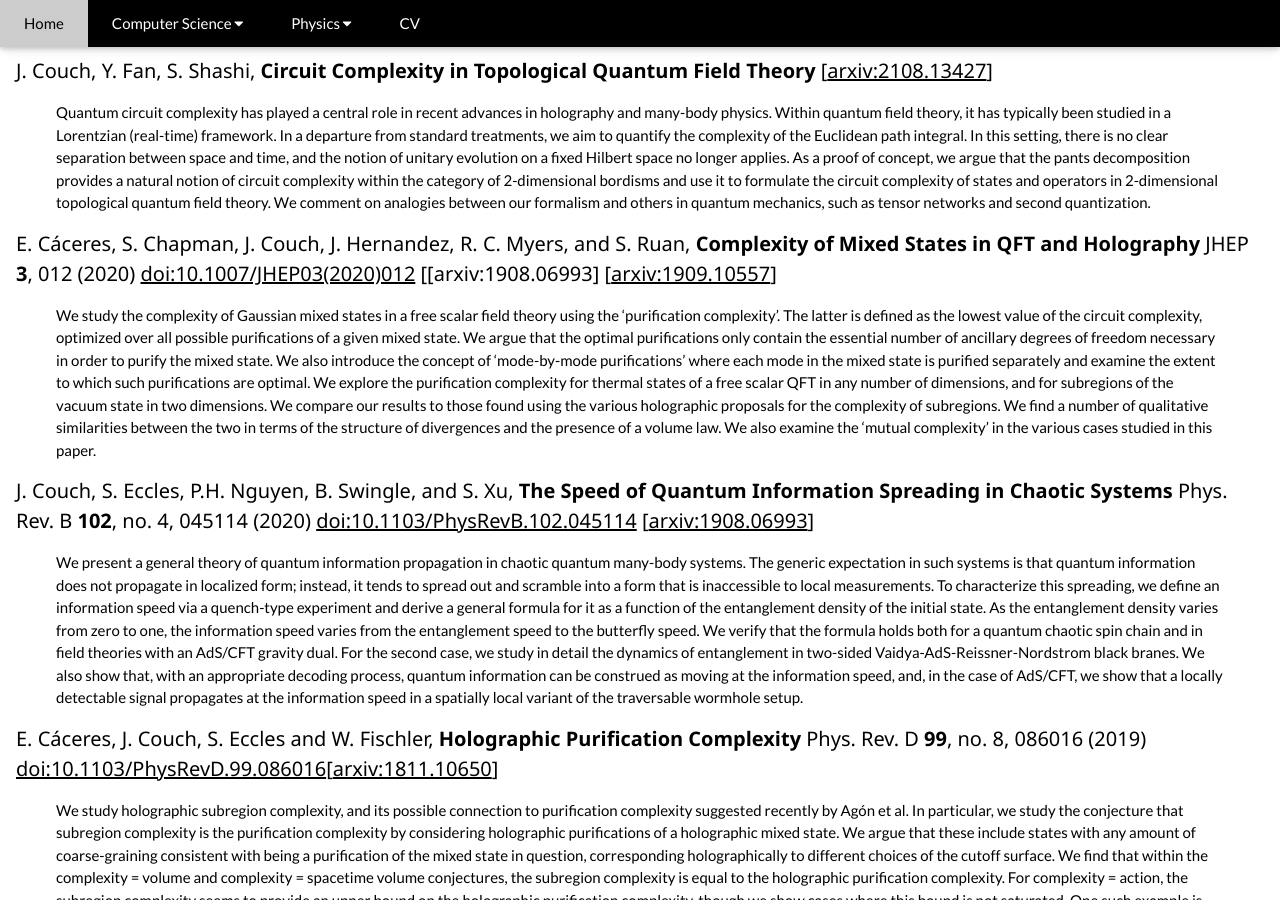
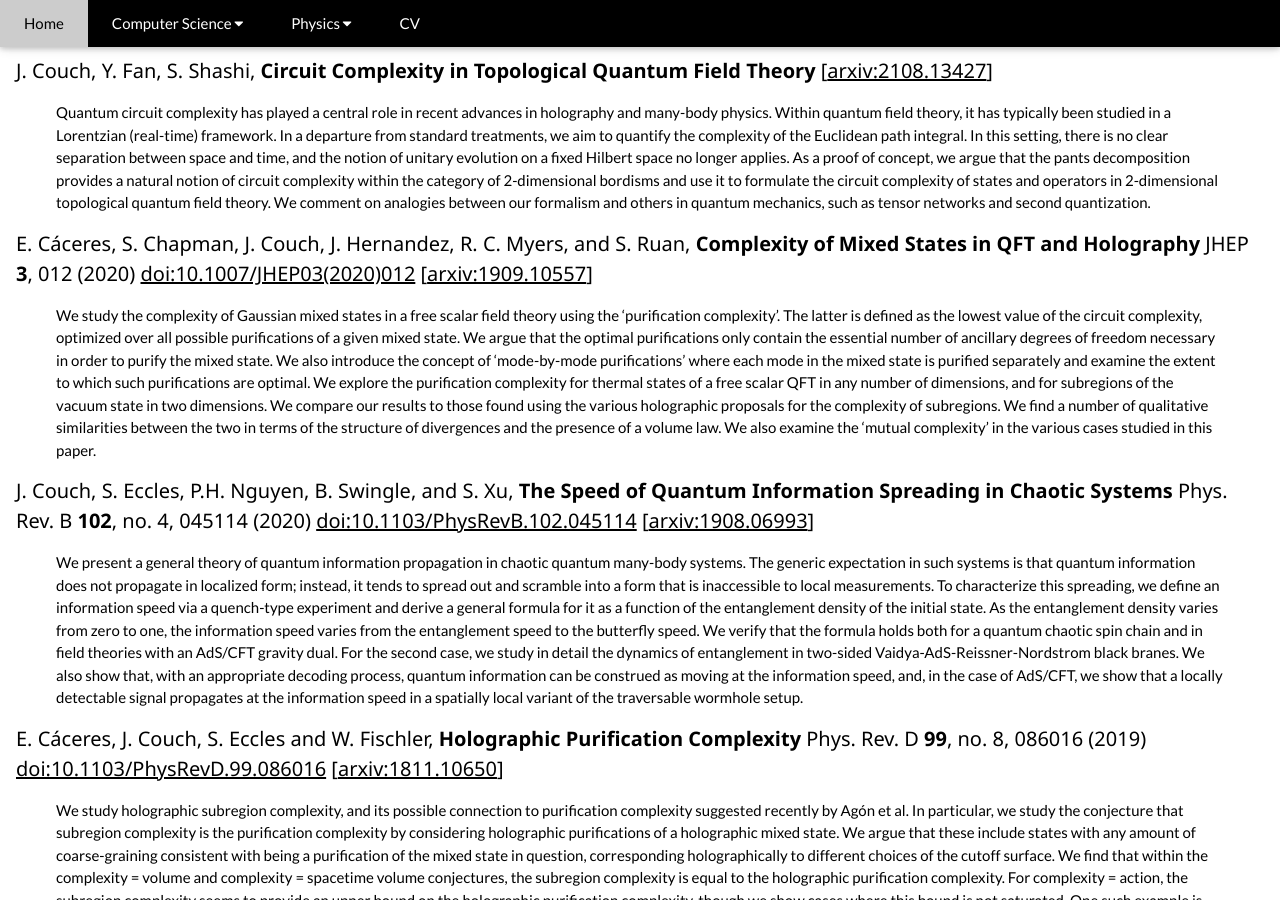
Before and after one commit to IosiaLectus/iosialectus.github.io, a Jekyll site: the page built from physics.html, in a window 1280 px wide and 900 px high, scrolled down 3594 px. Built offline with Jekyll 4.4.1, drawn with Linux system fonts in a browser that asks for light colours; formulas are drawn with MathJax 3.

Commit message:
minor changes to publications.md

```diff
--- a/_includes/publications.md
+++ b/_includes/publications.md
@@ -5,7 +5,7 @@
 
 > Quantum circuit complexity has played a central role in recent advances in holography and many-body physics. Within quantum field theory, it has typically been studied in a Lorentzian (real-time) framework. In a departure from standard treatments, we aim to quantify the complexity of the Euclidean path integral. In this setting, there is no clear separation between space and time, and the notion of unitary evolution on a fixed Hilbert space no longer applies. As a proof of concept, we argue that the pants decomposition provides a natural notion of circuit complexity within the category of 2-dimensional bordisms and use it to formulate the circuit complexity of states and operators in 2-dimensional topological quantum field theory. We comment on analogies between our formalism and others in quantum mechanics, such as tensor networks and second quantization.
 
-#### E. Cáceres, S. Chapman, J. Couch, J. Hernandez, R. C. Myers, and S. Ruan, **Complexity of Mixed States in QFT and Holography** JHEP **3**, 012 (2020)  [doi:10.1007/JHEP03(2020)012](https://doi.org/10.1007/JHEP03(2020)012) [[arxiv:1908.06993] [[arxiv:1909.10557](https://arxiv.org/abs/1909.10557)]
+#### E. Cáceres, S. Chapman, J. Couch, J. Hernandez, R. C. Myers, and S. Ruan, **Complexity of Mixed States in QFT and Holography** JHEP **3**, 012 (2020)  [doi:10.1007/JHEP03(2020)012](https://doi.org/10.1007/JHEP03(2020)012) [[arxiv:1909.10557](https://arxiv.org/abs/1909.10557)]
 
 > We study the complexity of Gaussian mixed states in a free scalar field theory using the 'purification complexity'. The latter is defined as the lowest value of the circuit complexity, optimized over all possible purifications of a given mixed state. We argue that the optimal purifications only contain the essential number of ancillary degrees of freedom necessary in order to purify the mixed state. We also introduce the concept of 'mode-by-mode purifications' where each mode in the mixed state is purified separately and examine the extent to which such purifications are optimal. We explore the purification complexity for thermal states of a free scalar QFT in any number of dimensions, and for subregions of the vacuum state in two dimensions. We compare our results to those found using the various holographic proposals for the complexity of subregions. We find a number of qualitative similarities between the two in terms of the structure of divergences and the presence of a volume law. We also examine the 'mutual complexity' in the various cases studied in this paper.
 
@@ -13,7 +13,7 @@
 
 > We present a general theory of quantum information propagation in chaotic quantum many-body systems. The generic expectation in such systems is that quantum information does not propagate in localized form; instead, it tends to spread out and scramble into a form that is inaccessible to local measurements. To characterize this spreading, we define an information speed via a quench-type experiment and derive a general formula for it as a function of the entanglement density of the initial state. As the entanglement density varies from zero to one, the information speed varies from the entanglement speed to the butterfly speed. We verify that the formula holds both for a quantum chaotic spin chain and in field theories with an AdS/CFT gravity dual. For the second case, we study in detail the dynamics of entanglement in two-sided Vaidya-AdS-Reissner-Nordstrom black branes. We also show that, with an appropriate decoding process, quantum information can be construed as moving at the information speed, and, in the case of AdS/CFT, we show that a locally detectable signal propagates at the information speed in a spatially local variant of the traversable wormhole setup.
 
-#### E. Cáceres, J. Couch, S. Eccles and W. Fischler, **Holographic Purification Complexity** Phys. Rev. D **99**, no. 8, 086016 (2019) [doi:10.1103/PhysRevD.99.086016](https://doi.org/10.1103/PhysRevD.99.086016)[[arxiv:1811.10650](https://arxiv.org/abs/1811.10650)]
+#### E. Cáceres, J. Couch, S. Eccles and W. Fischler, **Holographic Purification Complexity** Phys. Rev. D **99**, no. 8, 086016 (2019) [doi:10.1103/PhysRevD.99.086016](https://doi.org/10.1103/PhysRevD.99.086016) [[arxiv:1811.10650](https://arxiv.org/abs/1811.10650)]
 
 > We study holographic subregion complexity, and its possible connection to purification complexity suggested recently by Agón et al. In particular, we study the conjecture that subregion complexity is the purification complexity by considering holographic purifications of a holographic mixed state. We argue that these include states with any amount of coarse-graining consistent with being a purification of the mixed state in question, corresponding holographically to different choices of the cutoff surface. We find that within the complexity = volume and complexity = spacetime volume conjectures, the subregion complexity is equal to the holographic purification complexity. For complexity = action, the subregion complexity seems to provide an upper bound on the holographic purification complexity, though we show cases where this bound is not saturated. One such example is provided by black holes with a large genus behind the horizon, which were studied by Fu et al. As such, one must conclude that these offending geometries are not holographic, that CA must be modified, or else that holographic subregion complexity in CA is not dual to the purification complexity of the corresponding reduced state.
 
```
